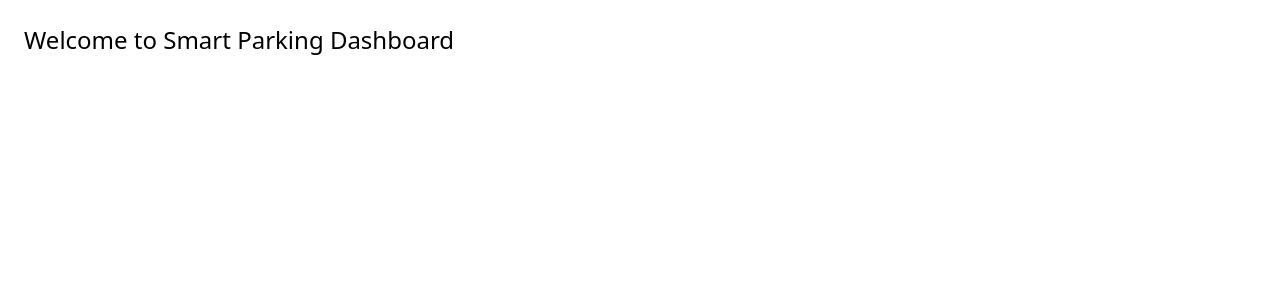
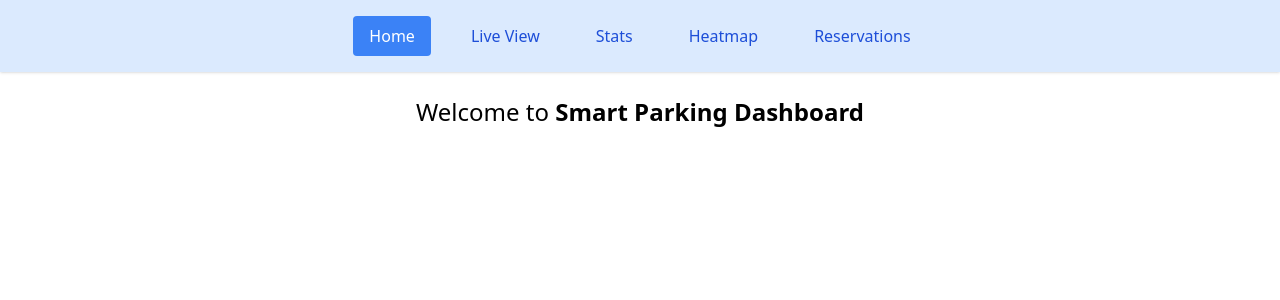
Before and after one commit to chrisstem98/SmartParkingSystem, a React (Create React App) app in the folder frontend/: page / in a window 1280 px wide. Shown: the top 300 px of the page. Built offline with nearby package versions, Linux system fonts and the light colour scheme.

Commit message:
Adding Navbar but most important changing to typescript

```diff
--- a/frontend/package.json
+++ b/frontend/package.json
@@ -7,11 +7,15 @@
     "@testing-library/jest-dom": "^6.9.1",
     "@testing-library/react": "^16.3.0",
     "@testing-library/user-event": "^13.5.0",
+    "@types/react": "^19.2.2",
+    "@types/react-dom": "^19.2.2",
+    "@types/react-router-dom": "^5.3.3",
     "axios": "^1.13.1",
     "react": "^19.2.0",
     "react-dom": "^19.2.0",
     "react-router-dom": "^7.9.5",
     "react-scripts": "5.0.1",
+    "typescript": "^5.9.3",
     "web-vitals": "^2.1.4"
   },
   "scripts": {
--- a/frontend/src/App.js
+++ /dev/null
@@ -1,15 +0,0 @@
-import { BrowserRouter as Router, Routes, Route } from "react-router-dom";
-import LiveView from "./pages/LiveView";
-
-function App() {
-  return (
-    <Router>
-      <Routes>
-        <Route path="/live" element={<LiveView />} />
-        <Route path="/" element={<div className="p-6 text-2xl">Welcome to Smart Parking Dashboard</div>} />
-      </Routes>
-    </Router>
-  );
-}
-
-export default App;
--- /dev/null
+++ b/frontend/src/App.tsx
@@ -0,0 +1,27 @@
+import { BrowserRouter as Router, Routes, Route } from "react-router-dom";
+import Navbar from "./components/Navbar";
+import LiveView from "./pages/LiveView";
+
+function Home() {
+  return (
+    <div className="p-6 text-center text-2xl">
+       Welcome to <strong>Smart Parking Dashboard</strong>
+      <p className="text-gray-500 mt-2"></p>
+    </div>
+  );
+}
+
+export default function App() {
+  return (
+    <Router>
+      <Navbar />
+      <Routes>
+        <Route path="/" element={<Home />} />
+        <Route path="/live" element={<LiveView />} />
+        <Route path="/stats" element={<div className="p-6 text-xl">Stats coming soon...</div>} />
+        <Route path="/heatmap" element={<div className="p-6 text-xl">Heatmap coming soon...</div>} />
+        <Route path="/reservations" element={<div className="p-6 text-xl"> Reservation demo coming soon...</div>} />
+      </Routes>
+    </Router>
+  );
+}
--- a/frontend/src/api/apiClient.js
+++ b/frontend/src/api/apiClient.tsx
@@ -1,12 +1,8 @@
 import axios from "axios";
-
-// Axios client to communicate with the Django backend
 //Bridge between frontend and backend(React---->Django)
 const apiClient = axios.create({
   baseURL: "http://localhost:8000/api",
-  headers: {
-    "Content-Type": "application/json",
-  },
+  headers: { "Content-Type": "application/json" },
 });
 
 export default apiClient;
--- /dev/null
+++ b/frontend/src/components/Navbar.tsx
@@ -0,0 +1,20 @@
+import { Link, useLocation } from "react-router-dom";
+
+export default function Navbar() {
+  const { pathname } = useLocation();
+
+  const linkStyle = (path: string) =>
+    `px-4 py-2 rounded hover:bg-blue-200 transition ${
+      pathname === path ? "bg-blue-500 text-white" : "text-blue-700"
+    }`;
+
+  return (
+    <nav className="bg-blue-100 shadow flex justify-center gap-6 p-4">
+      <Link to="/" className={linkStyle("/")}>Home</Link>
+      <Link to="/live" className={linkStyle("/live")}>Live View</Link>
+      <Link to="/stats" className={linkStyle("/stats")}>Stats</Link>
+      <Link to="/heatmap" className={linkStyle("/heatmap")}>Heatmap</Link>
+      <Link to="/reservations" className={linkStyle("/reservations")}>Reservations</Link>
+    </nav>
+  );
+}
--- a/frontend/src/index.js
+++ b/frontend/src/index.tsx
@@ -4,7 +4,11 @@ import './index.css';
 import App from './App';
 import reportWebVitals from './reportWebVitals';
 
-const root = ReactDOM.createRoot(document.getElementById('root'));
+
+const container = document.getElementById('root');
+if (!container) throw new Error("Root element not found!");
+const root = ReactDOM.createRoot(container);
+
 root.render(
   <React.StrictMode>
     <App />
--- a/frontend/src/pages/LiveView.jsx
+++ b/frontend/src/pages/LiveView.tsx
@@ -1,60 +1,58 @@
 import { useEffect, useState } from "react";
 import apiClient from "../api/apiClient";
 
+interface Snapshot {
+  image_name: string;
+  timestamp: string;
+  empty: number;
+  occupied: number;
+  image_url: string;
+  annotated_url: string;
+}
+
 export default function LiveView() {
-  const [snapshot, setSnapshot] = useState(null);
-  const [error, setError] = useState("");
+  const [snapshot, setSnapshot] = useState<Snapshot | null>(null);
+  const [error, setError] = useState<string>("");
 
-  // Fetch the latest snapshot from the backend
   const fetchLive = async () => {
     try {
-      const res = await apiClient.get("/live/");
+      const res = await apiClient.get<{ latest_snapshot: Snapshot }>("/live/");
       setSnapshot(res.data.latest_snapshot);
       setError("");
-    } catch (e) {
-      console.error("Failed to fetch live data", e);
+    } catch {
       setError("Cannot connect to backend");
     }
   };
 
-  // Run fetchLive every 5 seconds
   useEffect(() => {
     fetchLive();
     const id = setInterval(fetchLive, 5000);
     return () => clearInterval(id);
   }, []);
 
-  if (error) {
-    return <div className="p-6 text-red-600">{error}</div>;
-  }
+  if (error) return <div className="p-6 text-red-600">{error}</div>;
+  if (!snapshot) return <div className="p-6 text-gray-500">Waiting for data...</div>;
 
-  if (!snapshot) {
-    return <div className="p-6 text-gray-500">Waiting for data...</div>;
-  }
-
-  // Use annotated image for display
   const imageUrl = `${snapshot.annotated_url}?t=${Date.now()}`;
 
   return (
     <div className="p-6 space-y-4 text-center">
-      <h2 className="text-3xl font-semibold mb-2">Live Parking Status</h2>
-
+      <h2 className="text-3xl font-semibold mb-2">🚗 Live Parking Status</h2>
       <div className="flex justify-center gap-3 flex-wrap mb-4">
         <span className="px-4 py-2 bg-green-100 text-green-800 rounded">
-            Empty: {snapshot.empty}
+          Empty: {snapshot.empty}
         </span>
         <span className="px-4 py-2 bg-red-100 text-red-800 rounded">
-            Occupied: {snapshot.occupied}
+          Occupied: {snapshot.occupied}
         </span>
         <span className="px-4 py-2 bg-gray-100 text-gray-700 rounded">
-          ⏱ {new Date(snapshot.timestamp).toLocaleString()}
+          {new Date(snapshot.timestamp).toLocaleString()}
         </span>
       </div>
-
       <div className="flex justify-center">
         <img
           src={imageUrl}
-          alt="YOLO detected parking"
+          alt="YOLO detection result"
           className="rounded-xl shadow-lg max-h-[75vh] object-contain"
           onError={() => setError("Failed to load image")}
         />
```
Also changed, not shown: frontend/tsconfig.json (added, +19 -0 lines), 1 other file (tests, documents, lock files or other folders).
